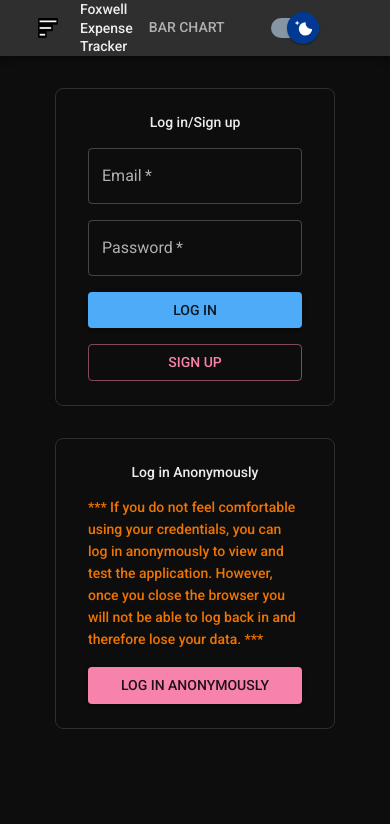
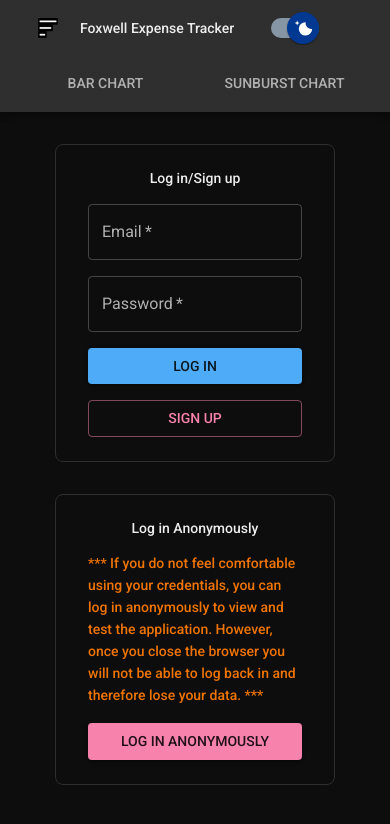
Before and after one commit to foxwellm/expense-tracker, a Next.js app: page /login in a window 390 px wide. Shown: the top 824 px of the page. Built offline with nearby package versions, Linux system fonts and the light colour scheme; no server answers; what @mui/material-nextjs would draw is missing.

Commit message:
feat: navbar mobile responsive

```diff
--- a/src/app/_components/NavBar/ChartPageTabs.tsx
+++ b/src/app/_components/NavBar/ChartPageTabs.tsx
@@ -6,13 +6,16 @@ import { useRouter } from 'next/navigation'
 import { usePathname } from 'next/navigation'
 import { useEffect, useState } from 'react'
 
+import { useBreakpoint } from '@/app/_hooks'
+
 const barChartPath = '/chart/bar'
 const sunburstChartPath = '/chart/sunburst'
 
-export default function ChartPageTabs() {
+export function ChartPageTabs() {
   const router = useRouter()
   const pathname = usePathname()
-  const [value, setValue] = useState(0)
+  const { isMobile } = useBreakpoint()
+  const [value, setValue] = useState<number | 'none'>('none')
 
   useEffect(() => {
     switch (pathname) {
@@ -23,7 +26,7 @@ export default function ChartPageTabs() {
         setValue(2)
         break
       default:
-        setValue(0)
+        setValue('none')
     }
   }, [pathname])
 
@@ -41,8 +44,13 @@ export default function ChartPageTabs() {
   }
 
   return (
-    <Tabs value={value} onChange={handleChange} aria-label="expense chart tabs">
-      <Tab sx={{ display: 'none' }} value="none" />
+    <Tabs
+      variant={isMobile ? 'fullWidth' : 'standard'}
+      value={value}
+      onChange={handleChange}
+      aria-label="expense chart tabs"
+    >
+      <Tab sx={{ display: 'none' }} value={'none'} />
       <Tab
         id="bar-chart-tab"
         aria-controls="tabpanel-bar-chart"
--- a/src/app/_components/NavBar/NavBar.tsx
+++ b/src/app/_components/NavBar/NavBar.tsx
@@ -1,26 +1,36 @@
+'use client'
+
 import AppBar from '@mui/material/AppBar'
 import Box from '@mui/material/Box'
 import Toolbar from '@mui/material/Toolbar'
+import { User } from '@supabase/supabase-js'
 
-import { getAuthUser } from '@/lib/supabase/auth'
+import { useBreakpoint } from '@/app/_hooks'
 
-import ChartPageTabs from './ChartPageTabs'
+import { ChartPageTabs } from './ChartPageTabs'
 import { PaletteModeSwitch } from './PaletteModeSwitch'
 import { ProfileButton } from './ProfileButton'
 import { Title } from './Title'
 
-export async function NavBar() {
-  const { user } = await getAuthUser()
+export function NavBar({ user }: { user: User | null }) {
+  const { isMobile } = useBreakpoint()
   return (
     <AppBar position="sticky" color="default">
       <Toolbar>
         <Box display={'flex'} flex={1}>
           <Title />
         </Box>
-        <ChartPageTabs />
+        {!isMobile && <ChartPageTabs />}
         <PaletteModeSwitch />
         <ProfileButton user={user} />
       </Toolbar>
+      {isMobile && (
+        <Toolbar>
+          <Box sx={{ width: '100%' }}>
+            <ChartPageTabs />
+          </Box>
+        </Toolbar>
+      )}
     </AppBar>
   )
 }
--- /dev/null
+++ b/src/app/_components/NavBar/NavBarContainer.tsx
@@ -0,0 +1,8 @@
+import { getAuthUser } from '@/lib/supabase/auth'
+
+import { NavBar } from './NavBar'
+
+export async function NavBarContainer() {
+  const { user } = await getAuthUser()
+  return <NavBar user={user} />
+}
--- a/src/app/_components/NavBar/index.ts
+++ b/src/app/_components/NavBar/index.ts
@@ -1 +1 @@
-export * from './NavBar'
+export * from './NavBarContainer'
--- a/src/app/_hooks/useBreakpoint.ts
+++ b/src/app/_hooks/useBreakpoint.ts
@@ -22,7 +22,7 @@ export const useBreakpoint = () => {
   const largeHeader: HeaderLevel = isMobile
     ? headers.h5
     : isTablet
-      ? headers.h2
+      ? headers.h3
       : headers.h1
   const mediumHeader: HeaderLevel = isMobile
     ? headers.h6
--- a/src/app/layout.tsx
+++ b/src/app/layout.tsx
@@ -12,7 +12,7 @@ import {
   ThemeProviderClient,
 } from '@/app/_providers'
 
-import { NavBar } from './_components'
+import { NavBarContainer } from './_components'
 
 const roboto = Roboto({
   weight: ['300', '400', '500', '700'],
@@ -39,7 +39,7 @@ export default function RootLayout({
             <ThemeProviderClient>
               <SnackbarProviderClient>
                 <DatePickerProvider>
-                  <NavBar />
+                  <NavBarContainer />
                   {children}
                 </DatePickerProvider>
               </SnackbarProviderClient>
```
